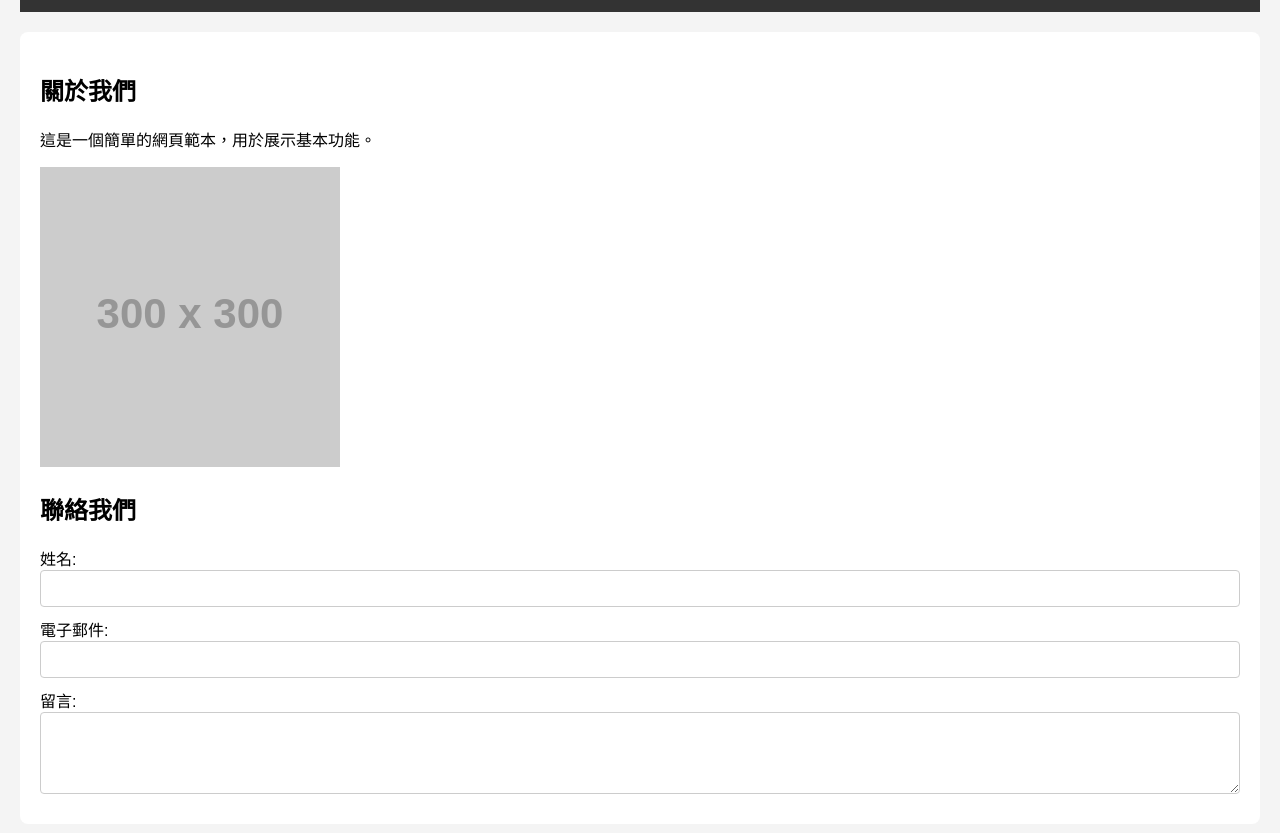
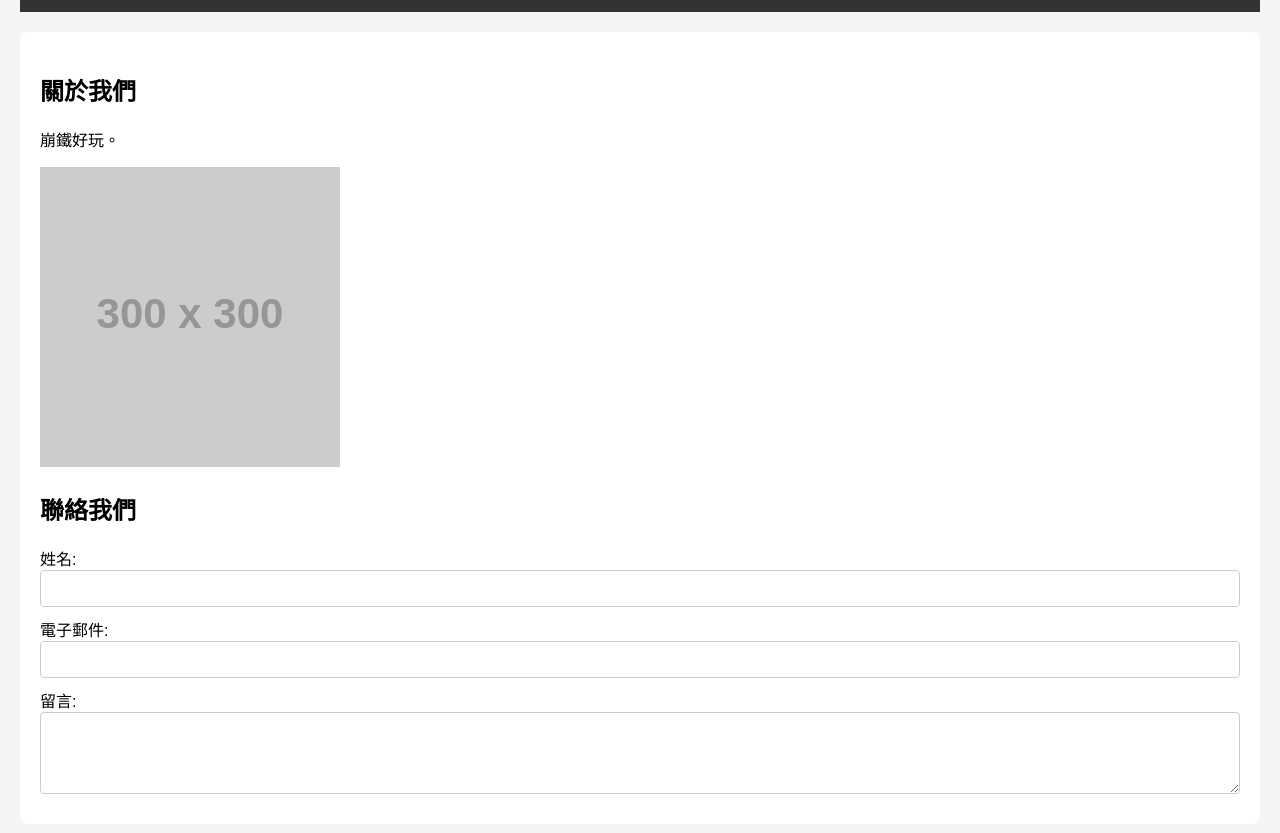
Before and after one commit to shiroko12/shiroko12-.github.io, a plain HTML site: page index.html in a window 1280 px wide. Shown: the part 117-950 px from the top of the page. Drawn offline with Linux system fonts and the light colour scheme; placeholder pictures from the web are drawn by us.

Commit message:
Update index.html

```diff
--- a/index.html
+++ b/index.html
@@ -49,7 +49,7 @@
 
 <main>
     <h2>關於我們</h2>
-    <p>這是一個簡單的網頁範本，用於展示基本功能。</p>
+    <p>崩鐵好玩。</p>
     <img src="https://via.placeholder.com/300" alt="示範圖片">
 
     <h2>聯絡我們</h2>
```
